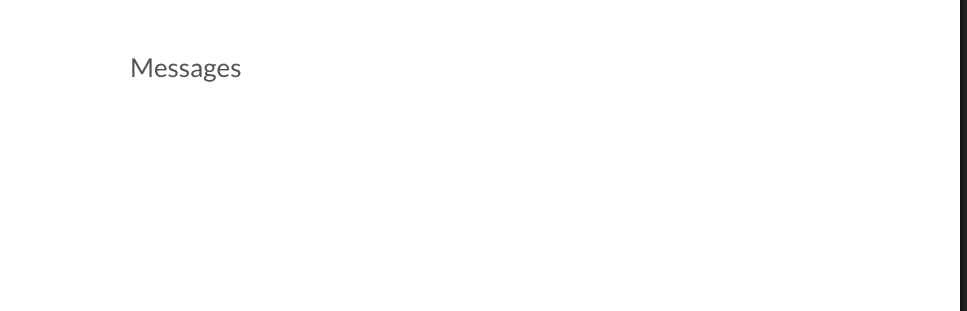
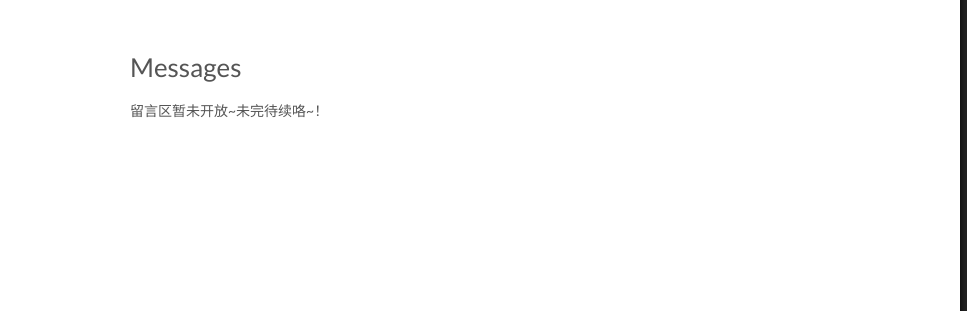
Before and after one commit to choc97/choczhang.github.io, a plain HTML site: page message/index.html in a window 1280 px wide. Shown: the part 122-433 px from the top of the page, 0-967 px from the left. Drawn offline with Linux system fonts and the light colour scheme; some packages are replaced by stand-ins of ours; a script that the page names is missing.

Commit message:
Site updated: 2017-04-17 23:23:11

```diff
--- a/message/index.html
+++ b/message/index.html
@@ -87,16 +87,16 @@
 
 
 
-<meta name="description" content="本科生在读，机器学习探索中，杜密、库密，闲来没事打打球，最近喜欢上了读毛姆的短篇集。">
+<meta name="description" content="留言区暂未开放~未完待续咯~！">
 <meta property="og:type" content="website">
 <meta property="og:title" content="Messages">
 <meta property="og:url" content="https://choczhang.github.io/message/index.html">
 <meta property="og:site_name" content="爱上一场认真的消遣。">
-<meta property="og:description" content="本科生在读，机器学习探索中，杜密、库密，闲来没事打打球，最近喜欢上了读毛姆的短篇集。">
-<meta property="og:updated_time" content="2017-04-17T11:11:12.000Z">
+<meta property="og:description" content="留言区暂未开放~未完待续咯~！">
+<meta property="og:updated_time" content="2017-04-17T15:22:25.000Z">
 <meta name="twitter:card" content="summary">
 <meta name="twitter:title" content="Messages">
-<meta name="twitter:description" content="本科生在读，机器学习探索中，杜密、库密，闲来没事打打球，最近喜欢上了读毛姆的短篇集。">
+<meta name="twitter:description" content="留言区暂未开放~未完待续咯~！">
 
 
 
@@ -305,6 +305,7 @@
 
 
 
+      <p>  留言区暂未开放~未完待续咯~！</p>
 
 
   </div>
```
